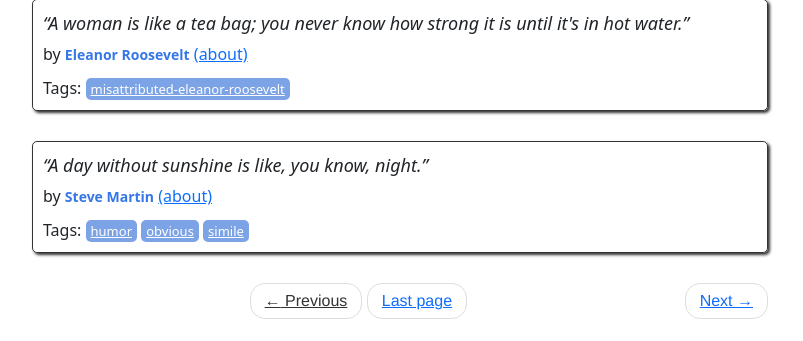
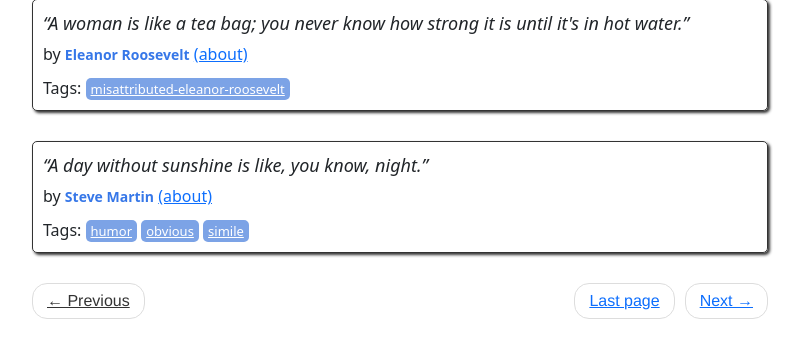
Before and after one commit to PolinaDyka0/web_hw10, a Django app: page / in a window 1280 px wide. Shown: the part 1333-1674 px from the top of the page, without its empty margins (50-853 px from the left). After the commit the page ends 1652 px from the top, so only its background shows below. Run offline with Django 4.2, Linux system fonts and the light colour scheme; data comes from the database, SQL or seed files in the repository.

Commit message:
fixed buttons

```diff
--- a/hw_project/quotes/static/quotes/style.css
+++ b/hw_project/quotes/static/quotes/style.css
@@ -57,6 +57,19 @@
     border-radius: 15px;
 }
 
+.pager li.previous {
+  float: left;
+  clear: none;
+  margin-right: 10px;
+}
+
+.pager li.last {
+  float: right;
+  clear: none;
+  margin-right: 10px;
+}
+
+
 .disabled {
     color: #333333;
     cursor: not-allowed;
```
